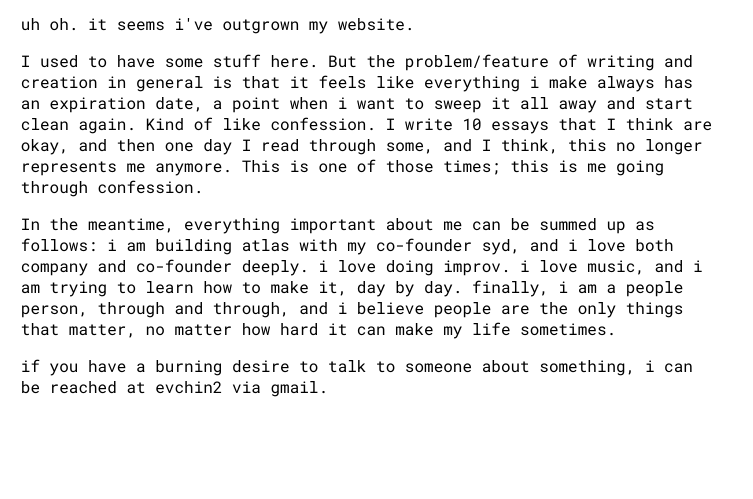
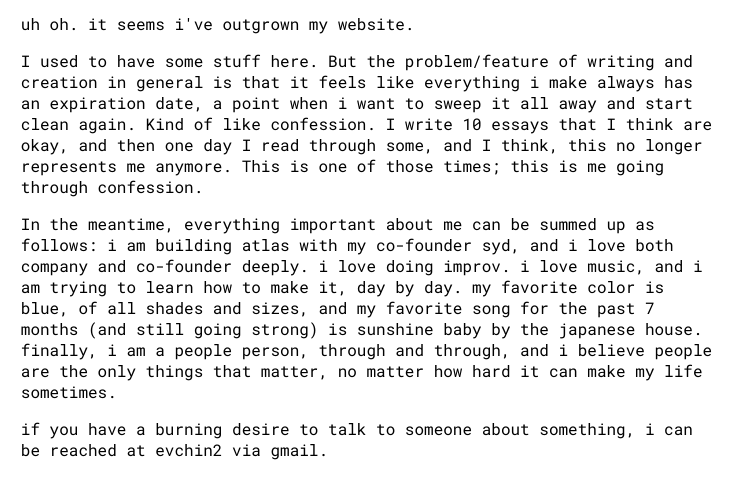
Before and after one commit to evchin/home, a plain HTML site: page index.html in a window 1280 px wide. Shown: the part 87-586 px from the top of the page, without its empty margins (0-753 px from the left). Drawn offline with Linux system fonts and the light colour scheme.

Commit message:
v1 ends pt. 3

```diff
--- a/index.html
+++ b/index.html
@@ -24,9 +24,11 @@
       In the meantime, everything important about me can be summed up as
       follows: i am building atlas with my co-founder syd, and i love both
       company and co-founder deeply. i love doing improv. i love music, and i am
-      trying to learn how to make it, day by day. finally, i am a people person,
-      through and through, and i believe people are the only things that matter,
-      no matter how hard it can make my life sometimes.
+      trying to learn how to make it, day by day. my favorite color is blue, of
+      all shades and sizes, and my favorite song for the past 7 months (and
+      still going strong) is sunshine baby by the japanese house. finally, i am
+      a people person, through and through, and i believe people are the only
+      things that matter, no matter how hard it can make my life sometimes.
     </p>
     <p>
       if you have a burning desire to talk to someone about something, i can be
```
